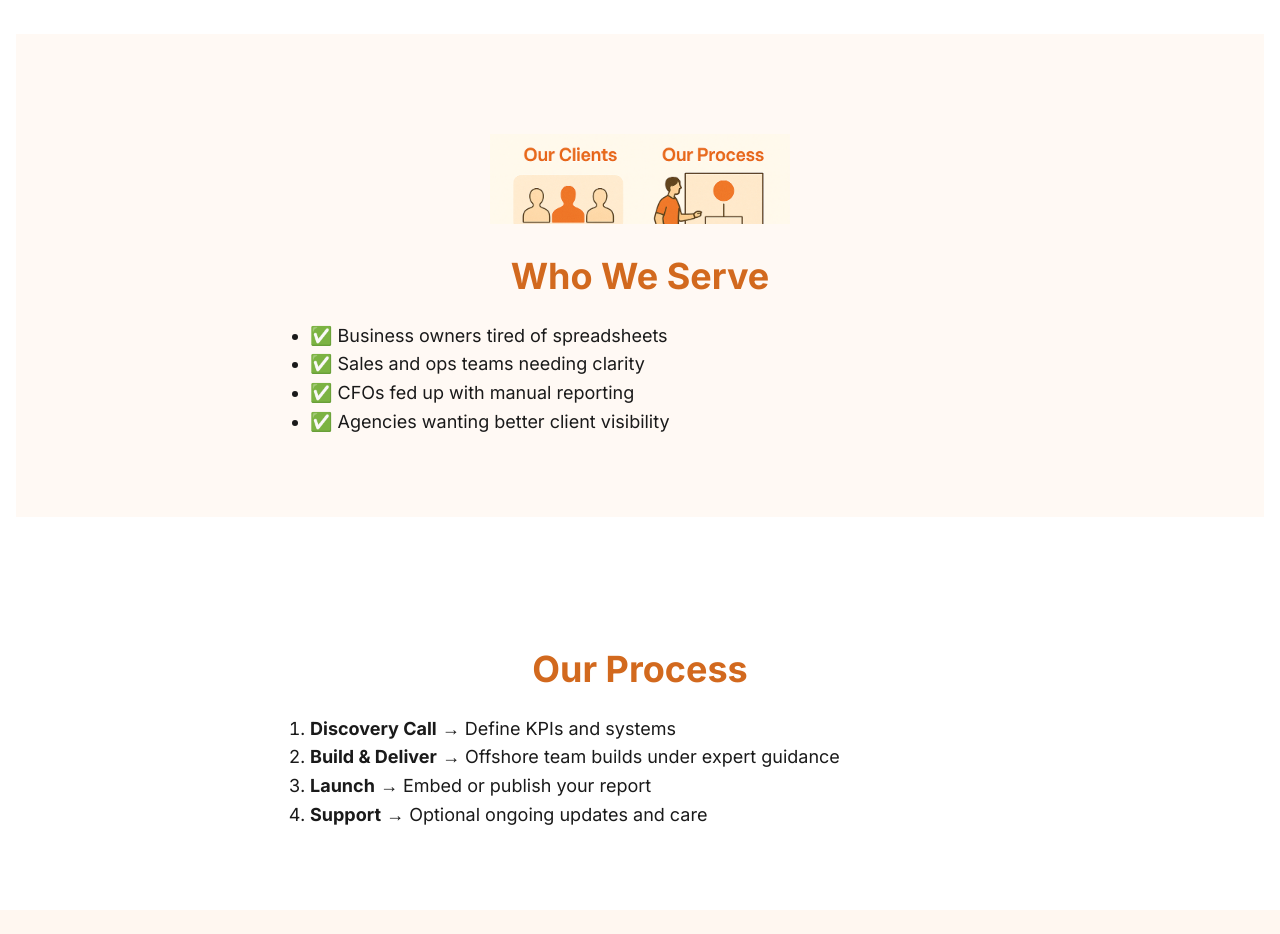
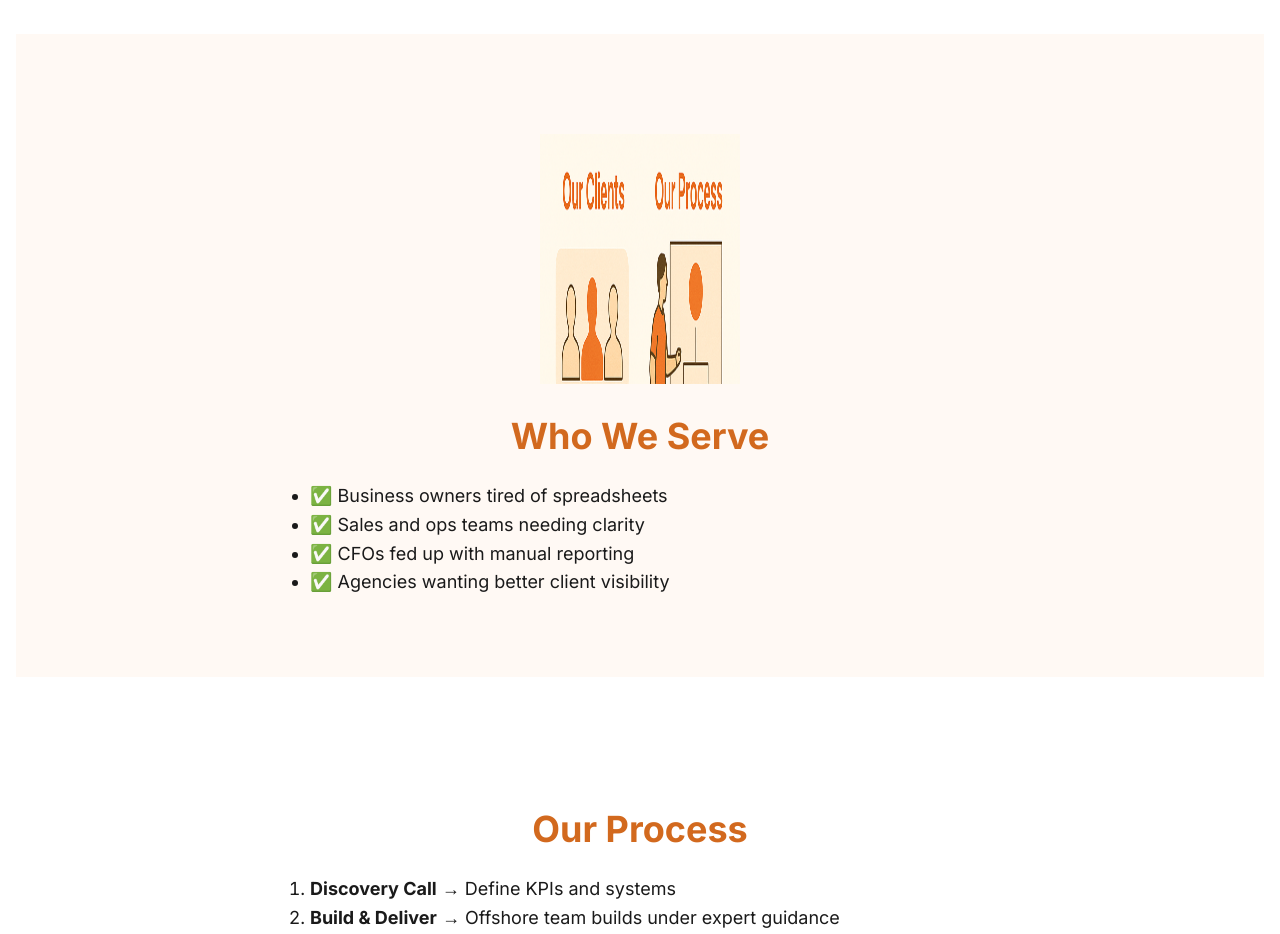
Before and after one commit to ApexInsightUser/ApexInsights---PowerBI---Reporting---Public-, a plain HTML site: page index.html in a window 1280 px wide. Shown: the part 1660-2594 px from the top of the page. Drawn offline with Linux system fonts and the light colour scheme.

Commit message:
Update index.html

```diff
--- a/index.html
+++ b/index.html
@@ -203,7 +203,7 @@
   </div>
 
   <div class="section" style="background:#fff9f4;">
-    <img src="img/clients.png" alt="Clients" class="section-graphic">
+    <img src="img/clients.png" alt="Clients" class="section-graphic" width="200" height="250">
     <h2 class="section-title">Who We Serve</h2>
     <ul>
       <li>✅ Business owners tired of spreadsheets</li>
```
